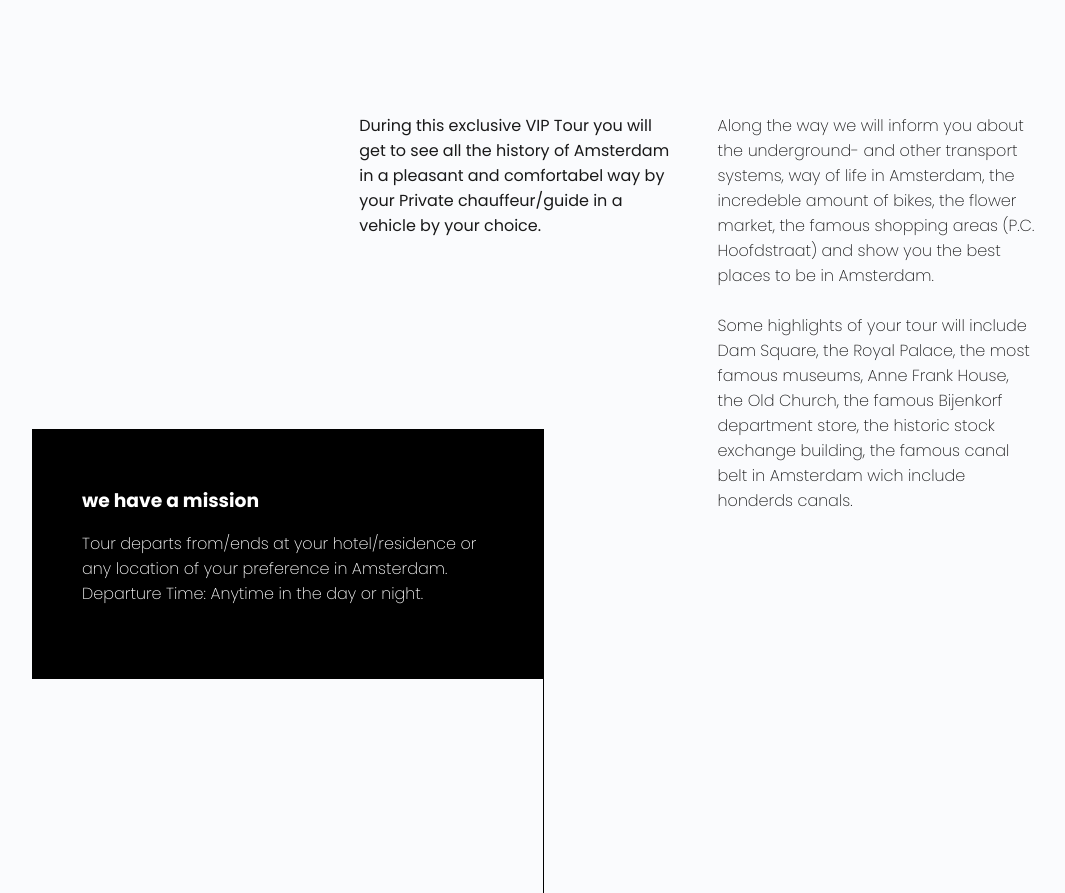
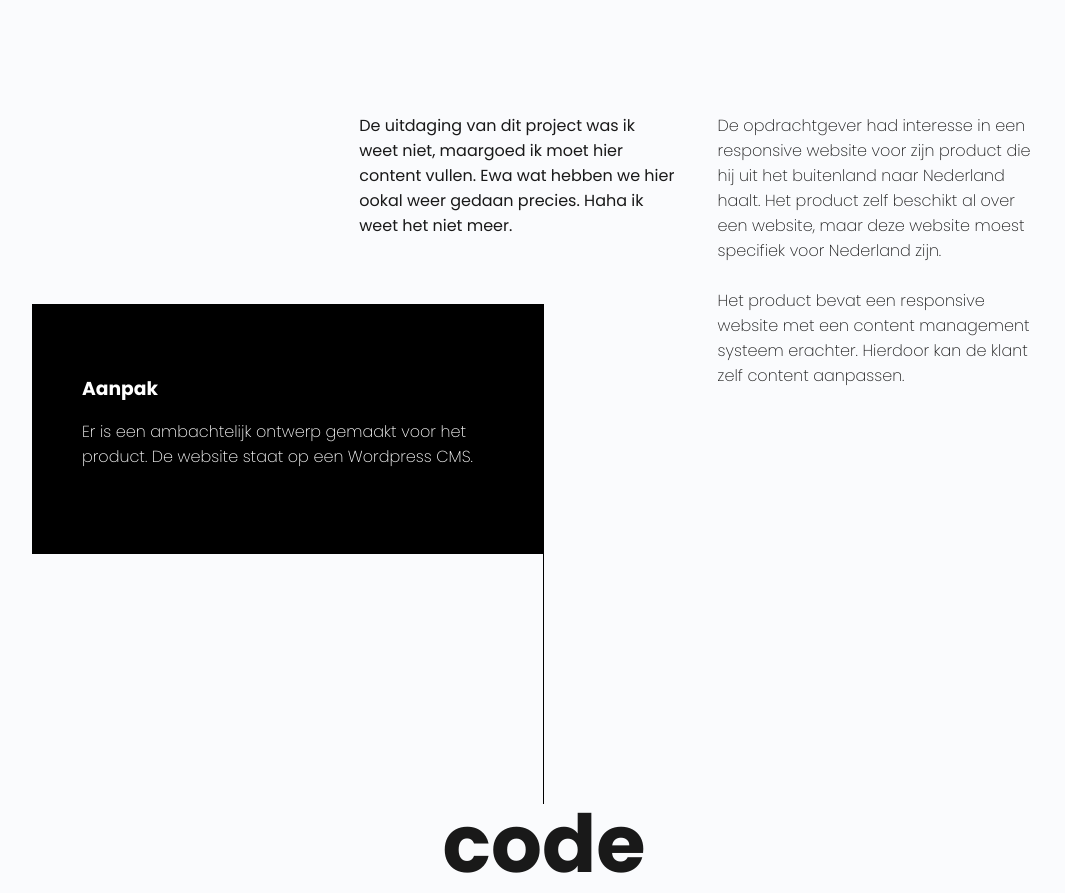
Before and after one commit to seida-jusufovic/kenzign, a plain HTML site: page case-ofyr.html in a window 1280 px wide. Shown: the part 1595-2488 px from the top of the page, without its empty margins (96-1161 px from the left). Drawn offline with Linux system fonts and the light colour scheme.

Commit message:
Case content

```diff
--- a/case-ofyr.html
+++ b/case-ofyr.html
@@ -42,13 +42,13 @@
 
 <section class="about-us-home">
 	<div class="about-us-content">
-		<p>During this exclusive VIP Tour you will get to see all the history of Amsterdam in a pleasant and comfortabel way by your Private chauffeur/guide in a vehicle by your choice.</p>
-		<p>Along the way we will inform you about the underground- and other transport systems, way of life in Amsterdam, the incredeble amount of bikes, the flower market, the famous shopping areas (P.C. Hoofdstraat) and show you the best places to be in Amsterdam.
-		<br><br> Some highlights of your tour will include Dam Square, the Royal Palace, the most famous museums, Anne Frank House, the Old Church, the famous Bijenkorf department store, the historic stock exchange building, the famous canal belt in Amsterdam wich include honderds canals.</p>
+		<p>De uitdaging van dit project was ik weet niet, maargoed ik moet hier content vullen. Ewa wat hebben we hier ookal weer gedaan precies. Haha ik weet het niet meer.</p>
+		<p>De opdrachtgever had interesse in een responsive website voor zijn product die hij uit het buitenland naar Nederland haalt. Het product zelf beschikt al over een website, maar deze website moest specifiek voor Nederland zijn.
+		<br><br> Het product bevat een responsive website met een content management systeem erachter. Hierdoor kan de klant zelf content aanpassen.</p>
 	</div>
 	<div class="about-us-cta">
-			<h3>we have a mission</h3>
-			<p>Tour departs from/ends at your hotel/residence or any location of your preference in Amsterdam. Departure Time: Anytime in the day or night.</p>
+			<h3>Aanpak</h3>
+			<p>Er is een ambachtelijk ontwerp gemaakt voor het product. De website staat op een Wordpress CMS.</p>
 	</div>
 </section>
 
```
